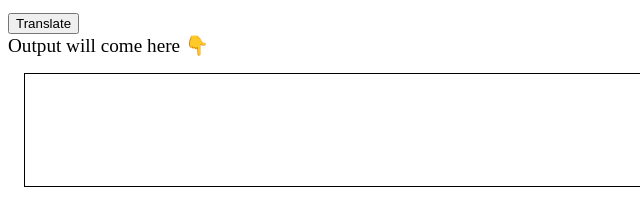
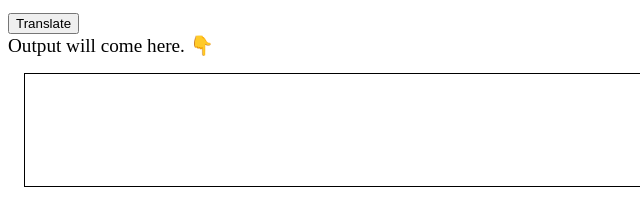
Before and after one commit to mkcconnect/banana-speak, a plain HTML site: page index.html in a window 1280 px wide. Shown: the part 197-401 px from the top of the page, 0-640 px from the left. Drawn offline with Linux system fonts and the light colour scheme.

Commit message:
minor changes

```diff
--- a/index.html
+++ b/index.html
@@ -31,7 +31,7 @@
     <h1>Talk banana</h1>
     <textarea id="txt-input" placeholder="Enter your English text here to convert to banana speak."></textarea>
     <button id="btn-translate">Translate</button>
-    <div style="font-size: larger;">Output will come here 👇</div>
+    <div style="font-size: larger;">Output will come here. 👇</div>
     <div id="output"></div>
 
 
```
